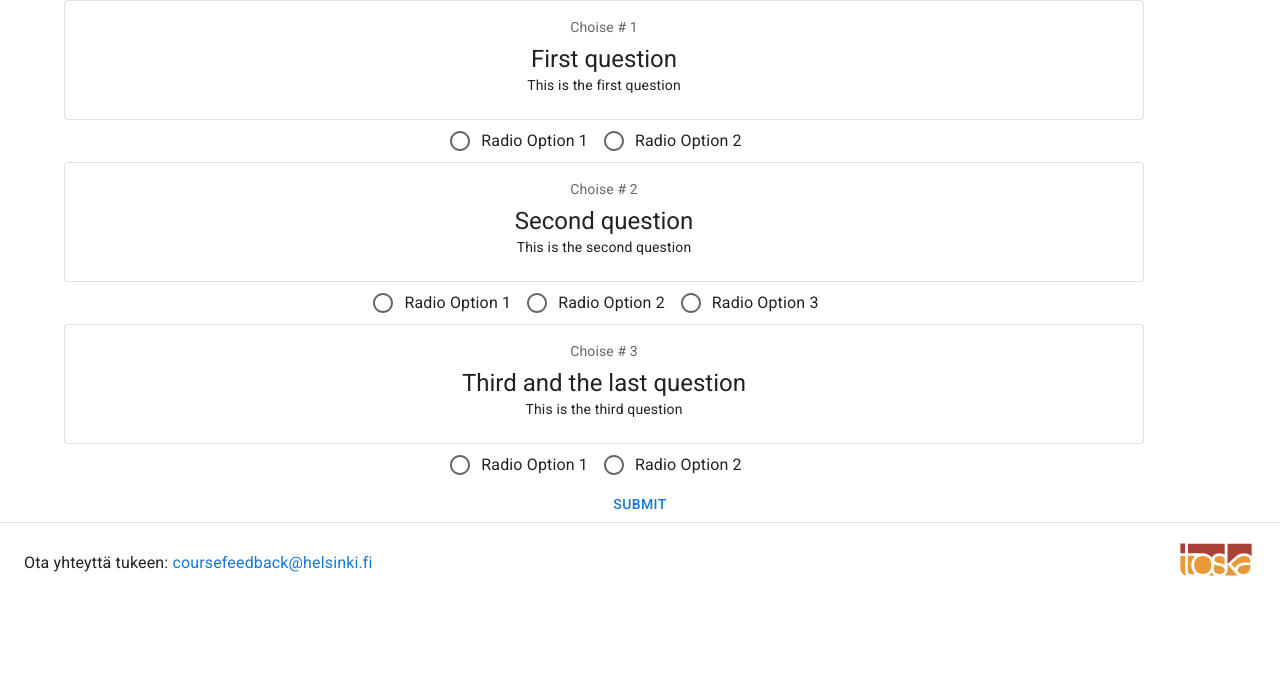
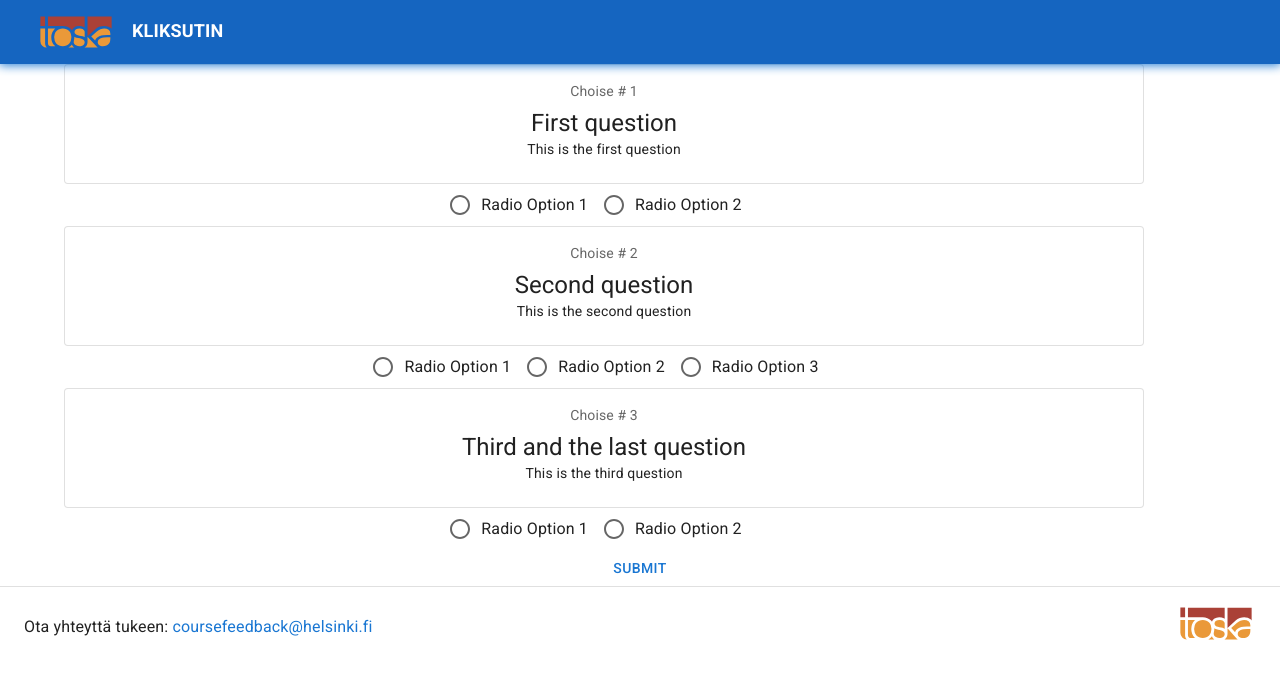
Before and after one commit to UniversityOfHelsinkiCS/kliksutin, a React (Create React App) app: page / in a window 1280 px wide. Shown: the top 678 px of the page. Built offline with nearby package versions, Linux system fonts and the light colour scheme.

Commit message:
Create NavBar component

```diff
--- a/src/client/App.tsx
+++ b/src/client/App.tsx
@@ -2,9 +2,11 @@ import React from 'react'
 import './App.css'
 import Form from './components/Form/Form'
 import Footer from './components/Footer'
+import NavBar from './components/NavBar/NavBar'
 
 const App = () => (
   <div className="App">
+    <NavBar />
     <Form />
     <Footer />
   </div>
--- /dev/null
+++ b/src/client/components/NavBar/NavBar.tsx
@@ -0,0 +1,149 @@
+import React, { forwardRef, useState, useRef } from 'react'
+import { AppBar, Toolbar, Menu, MenuItem, Box, Container } from '@mui/material'
+import toscalogoColor from '../../assets/toscalogo_color.svg'
+
+const styles = {
+  toolbar: {
+    display: 'flex',
+    width: '100%',
+    '@media print': {
+      display: 'none',
+    },
+    padding: '0.2rem 0 0.2rem 0',
+  },
+  link: {
+    display: 'inline-flex',
+    alignItems: 'center',
+    color: 'inherit',
+    textDecoration: 'none',
+    marginRight: 1,
+    fontWeight: (theme) => theme.typography.fontWeightMedium,
+    padding: '5px 12px',
+    backgroundColor: 'rgba(0, 0, 0, 0)',
+    transition: 'background-color 0.1s',
+    borderRadius: 3,
+    '&:hover': {
+      backgroundColor: 'rgba(255, 255, 255, 0.22)',
+    },
+  },
+  activeLink: {
+    backgroundColor: 'rgba(255, 255, 255, 0.15)',
+  },
+  linkContainer: {
+    display: 'flex',
+    flexGrow: 1,
+    alignItems: 'center',
+  },
+  menuButton: {
+    marginLeft: 'auto',
+    '&:hover': {
+      backgroundColor: 'rgba(255, 255, 255, 0.22)',
+    },
+  },
+  languageMenuDivider: {
+    margin: (theme) => theme.spacing(1, 0),
+  },
+  norppaFeedback: {
+    background: (theme) => theme.palette.warning.main,
+    color: 'black',
+    padding: '6px 12px',
+    borderRadius: 4,
+    fontWeight: 'bold',
+    alignItems: 'center',
+    display: 'flex',
+    '&:hover': {
+      background: (theme) => theme.palette.warning.light,
+    },
+  },
+  mailIcon: {
+    marginLeft: 1,
+  },
+  container: {
+    display: 'flex',
+  },
+  item: {
+    flexGrow: 1,
+    justifyContent: 'center',
+  },
+  activeItem: {
+    color: (theme) => theme.palette.primary.main,
+    fontWeight: (theme) => theme.typography.fontWeightMedium,
+  },
+}
+
+type Ref = any
+
+const LanguageMenu = forwardRef<
+  Ref,
+  { language: string; onLanguageChange: any }
+>(({ language, onLanguageChange }, ref) => {
+  const languages = ['fi', 'sv', 'en']
+  return (
+    <Box sx={styles.container} ref={ref}>
+      {languages.map((l) => (
+        <MenuItem
+          key={l}
+          sx={[styles.item, language === l && styles.activeItem]}
+          onClick={() => onLanguageChange(l)}
+        >
+          {l.toUpperCase()}
+        </MenuItem>
+      ))}
+    </Box>
+  )
+})
+
+const NavBar = () => {
+  const [menuOpen, setMenuOpen] = useState(false)
+
+  const menuButtonRef = useRef()
+
+  return (
+    <>
+      <Menu
+        id="navBarMenu"
+        anchorEl={menuButtonRef.current}
+        keepMounted
+        open={menuOpen}
+        onClose={() => setMenuOpen(!menuOpen)}
+      >
+        <LanguageMenu
+          language="fi"
+          onLanguageChange={() => {
+            console.log('changed')
+          }}
+        />
+      </Menu>
+      <AppBar
+        elevation={0}
+        position="relative"
+        sx={{
+          zIndex: (theme) => theme.zIndex.drawer + 1,
+          background: (theme) => theme.palette.primary.dark,
+          boxShadow: (theme) =>
+            `0px 0px 10px 1px ${theme.palette.primary.main}`,
+          borderRadius: 0,
+        }}
+      >
+        <Container maxWidth={false}>
+          <Toolbar sx={styles.toolbar} disableGutters>
+            <Box display="inline-flex" alignItems="end" sx={styles.link}>
+              <img src={toscalogoColor} alt="Toska" width="80" />
+              <Box
+                ml="1rem"
+                pb="0.2rem"
+                textTransform="uppercase"
+                fontWeight={700}
+                fontSize={18}
+              >
+                Kliksutin
+              </Box>
+            </Box>
+          </Toolbar>
+        </Container>
+      </AppBar>
+    </>
+  )
+}
+
+export default NavBar
```
